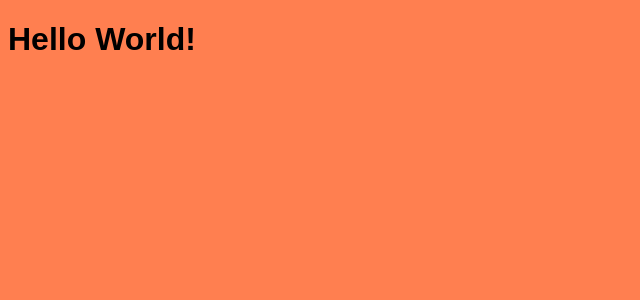
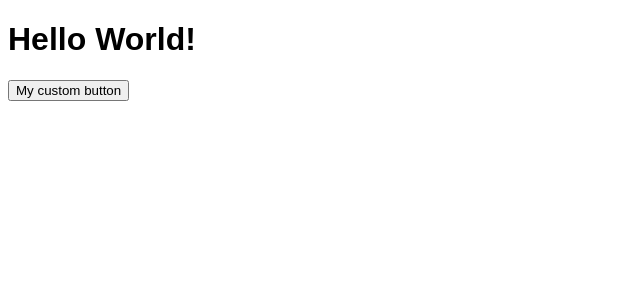
Before and after one commit to mishrasidhant/movie-rental, a JavaScript app: page / in a window 1280 px wide. Shown: the top 300 px of the page, without its empty margins (0-640 px from the left). Built offline with nearby package versions, Linux system fonts and the light colour scheme.

Commit message:
Add custom button component

```diff
--- a/src/App.js
+++ b/src/App.js
@@ -1,3 +1,11 @@
-export function App(){
-	return <h1>Hello World!</h1>;
+import { CustomButton } from "./features/ui";
+export function App() {
+  return (
+	<>
+		<h1> Hello World! </h1>
+		<div>
+			<CustomButton>My custom button</CustomButton>
+		</div>
+	</>
+  );
 }
--- /dev/null
+++ b/src/features/ui/customButton.js
@@ -0,0 +1,8 @@
+export default function CustomButton({ children, ...attributes }) {
+  return (
+	//TODO Add className and include css to customize the default button template
+    <button type="button" {...attributes}>
+      {children}
+    </button>
+  );
+}
--- a/src/features/ui/index.js
+++ b/src/features/ui/index.js
@@ -0,0 +1,3 @@
+import CustomButton from "./customButton";
+
+export {CustomButton};
--- a/src/global-styles.css
+++ b/src/global-styles.css
@@ -1,4 +1,4 @@
 body {
   font-family: sans-serif;
-  background-color: coral;
+  /* background-color: coral; */
 }
```
